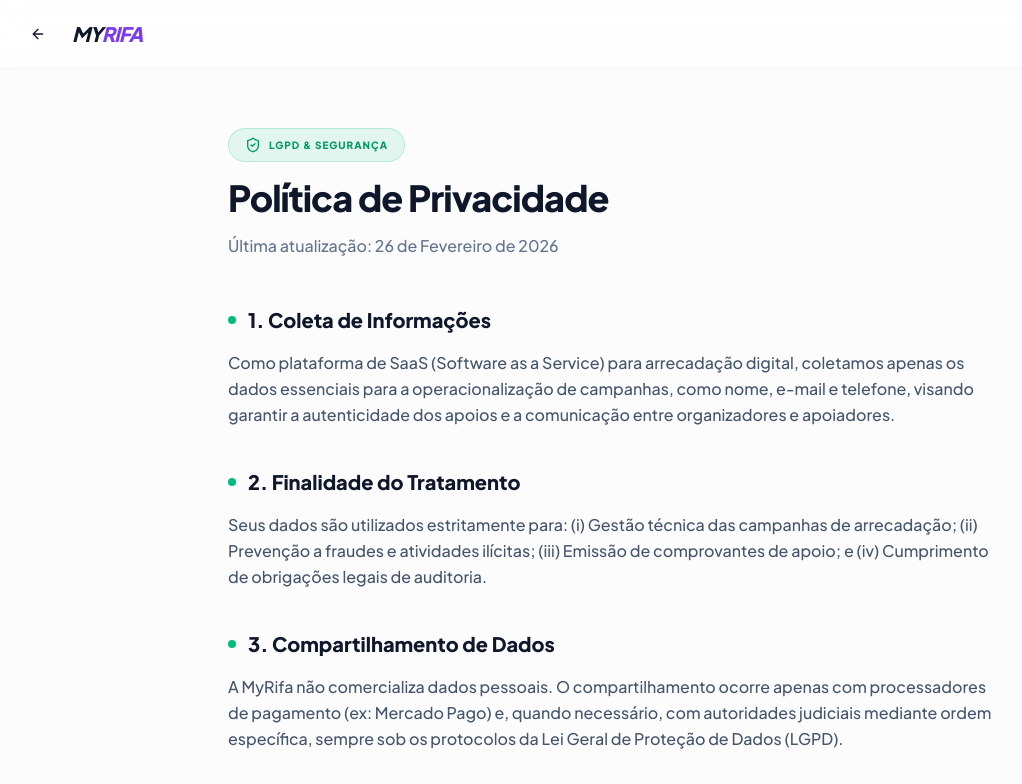
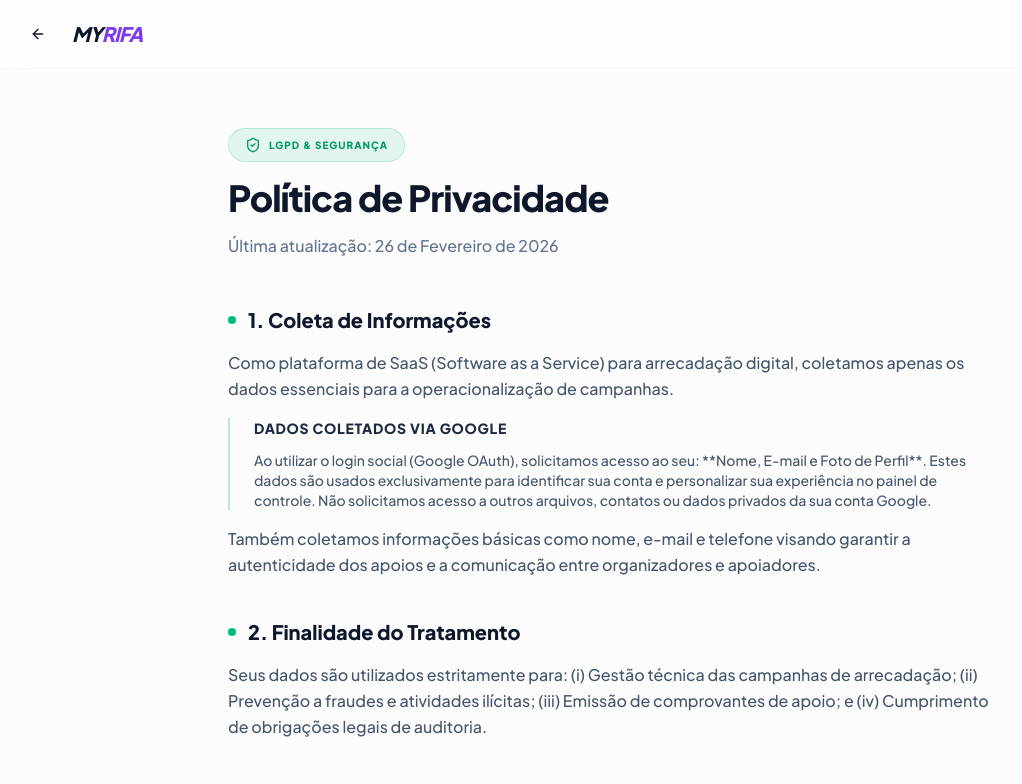
Before and after one commit to WebuildSoft/myrifa, a Next.js app: page /privacidade in a window 1280 px wide. Shown: the top 784 px of the page, without its empty margins (28-1050 px from the left). Built offline with nearby package versions, Linux system fonts and the light colour scheme; no server answers; the database is empty.

Commit message:
fix: add privacy policy link and update content for google verification

```diff
--- a/app/privacidade/page.tsx
+++ b/app/privacidade/page.tsx
@@ -36,7 +36,16 @@ export default function PrivacidadePage() {
                                 1. Coleta de Informações
                             </h2>
                             <p>
-                                Como plataforma de SaaS (Software as a Service) para arrecadação digital, coletamos apenas os dados essenciais para a operacionalização de campanhas, como nome, e-mail e telefone, visando garantir a autenticidade dos apoios e a comunicação entre organizadores e apoiadores.
+                                Como plataforma de SaaS (Software as a Service) para arrecadação digital, coletamos apenas os dados essenciais para a operacionalização de campanhas.
+                            </p>
+                            <div className="pl-6 border-l-2 border-emerald-500/30 space-y-3">
+                                <p className="text-sm font-black uppercase tracking-wider text-slate-800 dark:text-slate-200">Dados Coletados via Google</p>
+                                <p className="text-sm">
+                                    Ao utilizar o login social (Google OAuth), solicitamos acesso ao seu: **Nome, E-mail e Foto de Perfil**. Estes dados são usados exclusivamente para identificar sua conta e personalizar sua experiência no painel de controle. Não solicitamos acesso a outros arquivos, contatos ou dados privados da sua conta Google.
+                                </p>
+                            </div>
+                            <p>
+                                Também coletamos informações básicas como nome, e-mail e telefone visando garantir a autenticidade dos apoios e a comunicação entre organizadores e apoiadores.
                             </p>
                         </section>
 
--- a/components/home/HomeFooter.tsx
+++ b/components/home/HomeFooter.tsx
@@ -40,6 +40,7 @@ export function HomeFooter() {
                         <li><Link href="/ajuda" className="hover:text-primary transition-colors">Central de Ajuda</Link></li>
                         <li><Link href="/contato" className="hover:text-primary transition-colors">Atendimento</Link></li>
                         <li><Link href="/termos" className="hover:text-primary transition-colors">Termos de Uso</Link></li>
+                        <li><Link href="/privacidade" className="hover:text-primary transition-colors">Política de Privacidade</Link></li>
                         <li className="flex items-center gap-2 text-primary font-black pt-2">
                             <HelpingHand className="h-4 w-4" />
                             <span>Suporte em 1º Nível</span>
```
